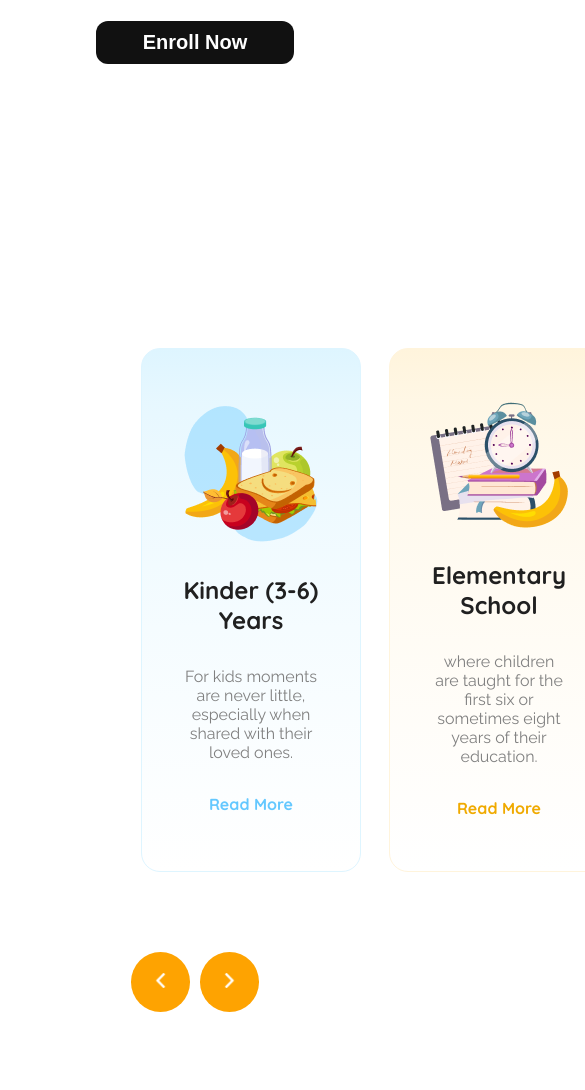
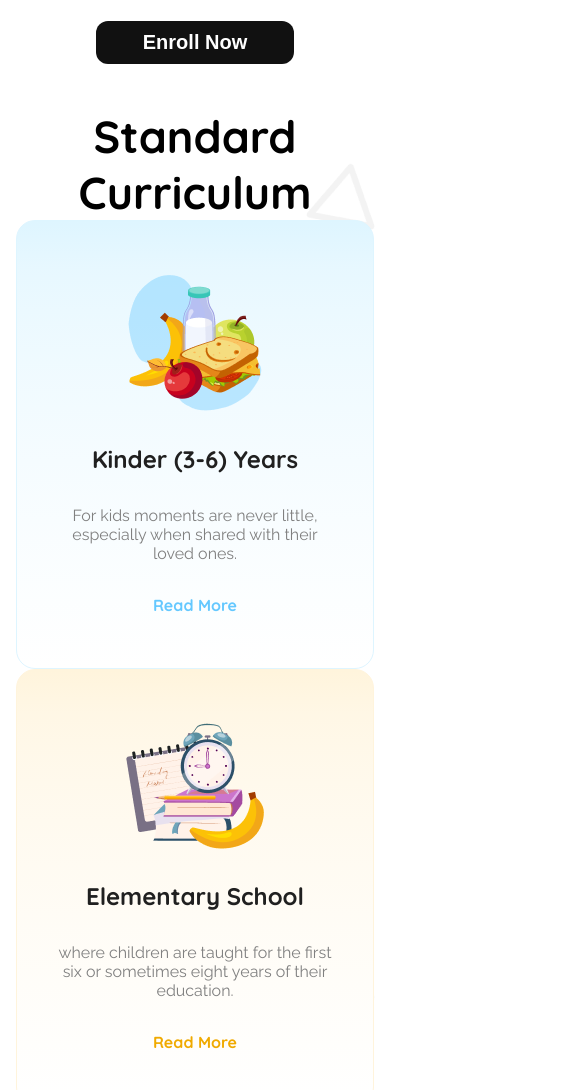
Before and after one commit to faisalahmed3/Assigment-2, a plain HTML site: page index.html in a window 390 px wide. Shown: the part 1004-2094 px from the top of the page, 585 px wide, since content can reach past the window. Before the commit the page ends 2016 px from the top, so only its background shows below. Drawn offline with Linux system fonts and the light colour scheme.

Commit message:
Standard Curriculum ready with responsive

```diff
--- a/index.html
+++ b/index.html
@@ -51,6 +51,7 @@
 
     <main>
         <!-- Standard Curriculum -->
+         <section class="standard">
             <section class="sc1">
                 <h1 class="quicksand">Standard Curriculum</h1>
              </section>
@@ -82,6 +83,7 @@
                     <img src="./assets/right-arrow.png" alt="">
                 </button>
              </section>
+         </section>
 
     </main>
 
--- a/styles/main.css
+++ b/styles/main.css
@@ -14,6 +14,7 @@ main{
     margin: 0px 141px;
     background-image: url(../assets/bg.png);
 }
+/* Standard Curriculum */
 .sc1 h1{
     font-size: 2.8rem;
     font-weight: 700;
@@ -135,3 +136,24 @@ main{
     width: 15.38px;
     height: auto;
 }
+
+/* Mobile View */
+@media screen and (max-width:576px) {
+    /* Standard Curriculum */
+    main{
+        margin: 0px auto;
+    }
+    .standard{
+        padding: 12px 16px;
+    }
+    .sc2{
+        flex-direction: column;
+        gap: 0%;
+    }
+    .sc1 h1{
+        padding: 0%;
+    }
+    .sc3{
+        display: none;
+    }
+}
```
Lines whose indentation alone changed are shown as unchanged.
